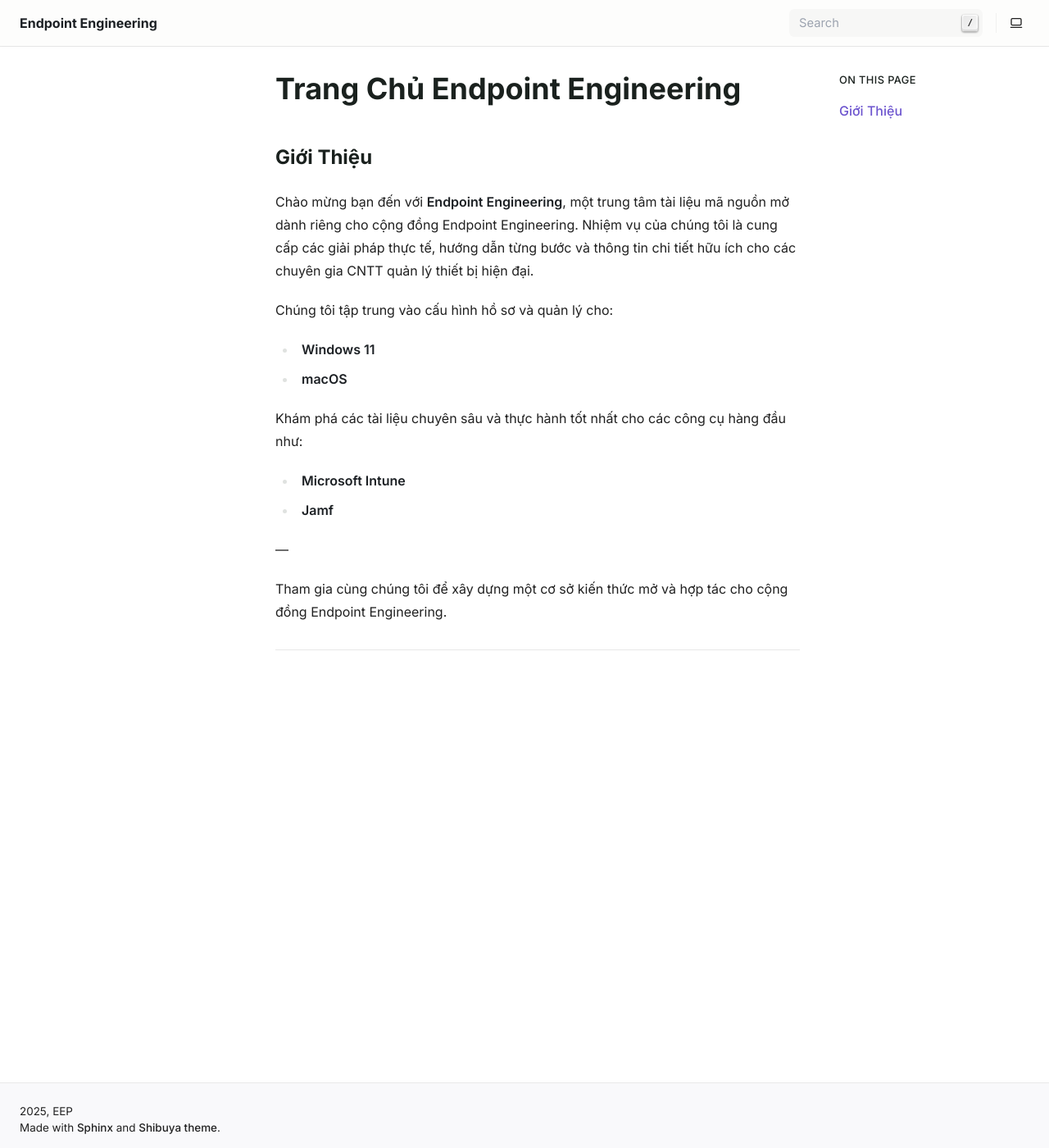
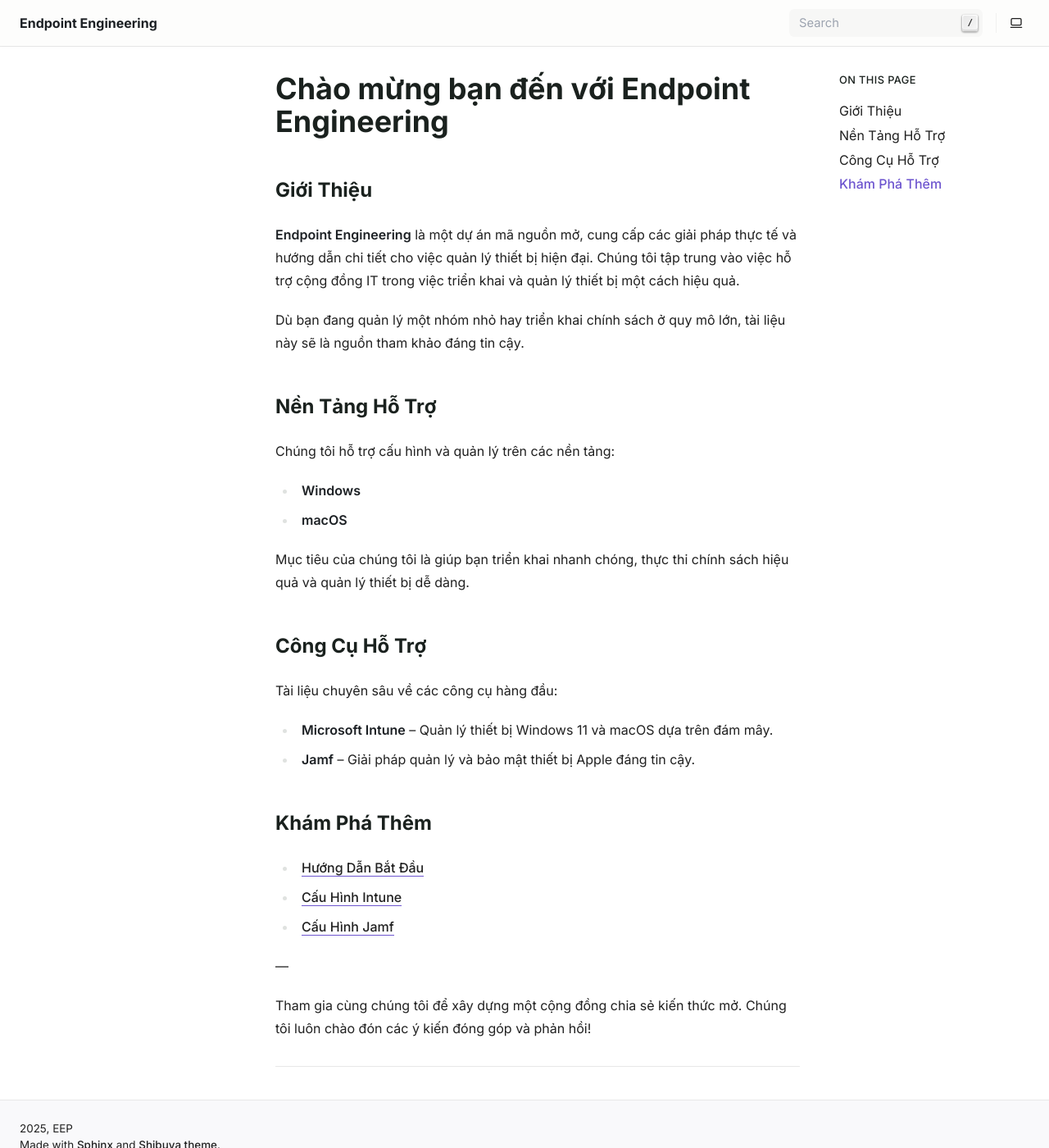
Before and after one commit to phu-ngo/rtd-demo, a Sphinx documentation site: the page built from docs/source/vi/index.rst, in a window 1280 px wide and 1400 px high. Shown: the whole window at 82% size. Built offline with Sphinx 7.4.7, drawn with Linux system fonts in a browser that asks for light colours; pages that are not in the unit, such as notebooks, are missing from menus.

```diff
--- a/docs/source/conf.py
+++ b/docs/source/conf.py
@@ -47,7 +47,7 @@ language = 'en'  # Default language
 
 html_context = {
     'languages': [
-        ('en', '/en/'),
-        ('vi', '/vi/'),
+        ('en', '/'),
+        ('vi', '/vi/%s'),
     ],
 }
--- a/docs/source/vi/index.rst
+++ b/docs/source/vi/index.rst
@@ -1,21 +1,38 @@
-Trang Chủ Endpoint Engineering
+Chào mừng bạn đến với Endpoint Engineering
 =============================
 
 Giới Thiệu
 ----------
 
-Chào mừng bạn đến với **Endpoint Engineering**, một trung tâm tài liệu mã nguồn mở dành riêng cho cộng đồng Endpoint Engineering. Nhiệm vụ của chúng tôi là cung cấp các giải pháp thực tế, hướng dẫn từng bước và thông tin chi tiết hữu ích cho các chuyên gia CNTT quản lý thiết bị hiện đại.
+**Endpoint Engineering** là một dự án mã nguồn mở, cung cấp các giải pháp thực tế và hướng dẫn chi tiết cho việc quản lý thiết bị hiện đại. Chúng tôi tập trung vào việc hỗ trợ cộng đồng IT trong việc triển khai và quản lý thiết bị một cách hiệu quả.
 
-Chúng tôi tập trung vào cấu hình hồ sơ và quản lý cho:
+Dù bạn đang quản lý một nhóm nhỏ hay triển khai chính sách ở quy mô lớn, tài liệu này sẽ là nguồn tham khảo đáng tin cậy.
 
-- **Windows 11**
+Nền Tảng Hỗ Trợ
+----------------
+
+Chúng tôi hỗ trợ cấu hình và quản lý trên các nền tảng:
+
+- **Windows**
 - **macOS**
 
-Khám phá các tài liệu chuyên sâu và thực hành tốt nhất cho các công cụ hàng đầu như:
+Mục tiêu của chúng tôi là giúp bạn triển khai nhanh chóng, thực thi chính sách hiệu quả và quản lý thiết bị dễ dàng.
 
-- **Microsoft Intune**
-- **Jamf**
+Công Cụ Hỗ Trợ
+--------------
+
+Tài liệu chuyên sâu về các công cụ hàng đầu:
+
+- **Microsoft Intune** – Quản lý thiết bị Windows 11 và macOS dựa trên đám mây.
+- **Jamf** – Giải pháp quản lý và bảo mật thiết bị Apple đáng tin cậy.
+
+Khám Phá Thêm
+-------------
+
+- `Hướng Dẫn Bắt Đầu <getting-started.html>`_
+- `Cấu Hình Intune <intune/index.html>`_
+- `Cấu Hình Jamf <jamf/index.html>`_
 
 ---
 
-Tham gia cùng chúng tôi để xây dựng một cơ sở kiến thức mở và hợp tác cho cộng đồng Endpoint Engineering.
+Tham gia cùng chúng tôi để xây dựng một cộng đồng chia sẻ kiến thức mở. Chúng tôi luôn chào đón các ý kiến đóng góp và phản hồi!
--- a/docs/source/vi/intune/index.rst
+++ b/docs/source/vi/intune/index.rst
@@ -1,7 +1,7 @@
 Tài Liệu Intune
 ================
 
-Chào mừng bạn đến với tài liệu Intune. Phần này cung cấp các hướng dẫn chi tiết và thực hành tốt nhất để quản lý thiết bị Windows 11 và macOS bằng Microsoft Intune.
+Chào mừng bạn đến với tài liệu Intune! Đây là nơi cung cấp các hướng dẫn chi tiết và thực hành tốt nhất để quản lý thiết bị Windows 11 và macOS bằng Microsoft Intune.
 
 Nội Dung:
 
--- a/docs/source/vi/jamf/index.rst
+++ b/docs/source/vi/jamf/index.rst
@@ -1,12 +1,12 @@
 Tài Liệu Jamf
 =============
 
-Chào mừng bạn đến với tài liệu Jamf. Phần này cung cấp các hướng dẫn chi tiết và thực hành tốt nhất để quản lý thiết bị macOS bằng Jamf.
+Chào mừng bạn đến với tài liệu Jamf! Tài liệu này cung cấp các hướng dẫn chi tiết và thực hành tốt nhất để quản lý thiết bị macOS bằng Jamf.
 
 Nội Dung:
 
 .. toctree::
    :maxdepth: 2
 
-    bắt-đầu
-    cấu-hình-nâng-cao
+   bắt-đầu
+   cấu-hình-nâng-cao
```
Also changed, not shown: docs/source/getting-started.rst (added, +30 -0 lines), docs/source/vi/getting-started.rst (added, +30 -0 lines), 9 other files.
